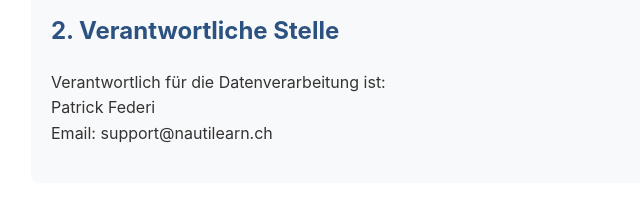
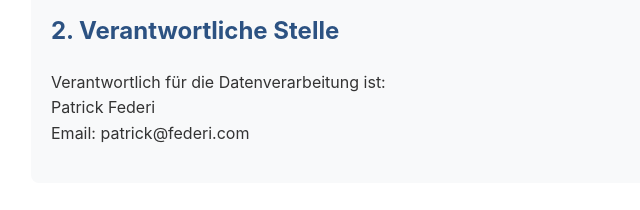
Before and after one commit to pfederi/NautiLearn-Support, a plain HTML site: page privacy.html in a window 1280 px wide. Shown: the part 425-635 px from the top of the page, 209-849 px from the left. Drawn offline with Linux system fonts and the light colour scheme.

Commit message:
Update privacy.html

```diff
--- a/privacy.html
+++ b/privacy.html
@@ -51,7 +51,7 @@
         <h2>2. Verantwortliche Stelle</h2>
         <p>Verantwortlich für die Datenverarbeitung ist:<br>
         Patrick Federi<br>
-        Email: support@nautilearn.ch</p>
+        Email: patrick@federi.com</p>
     </div>
 
     <div class="section">
```
